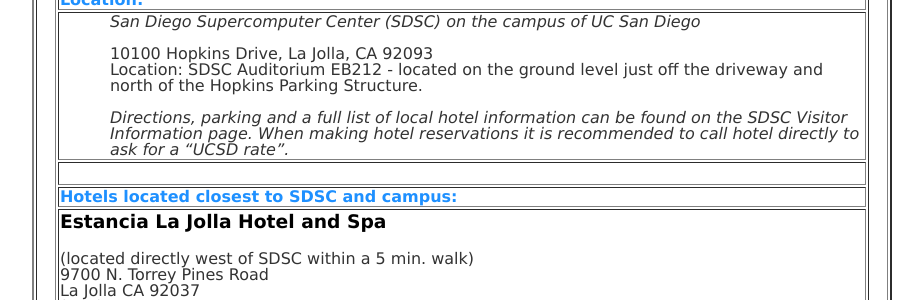
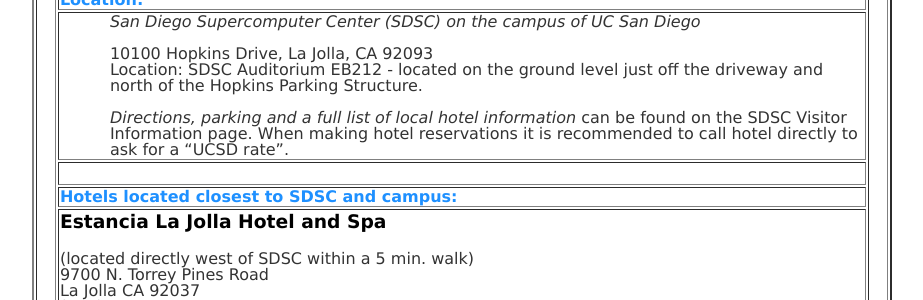
Before and after one commit to sdsc-hpc-training/sdsc-hpc-training.github.io, a Jekyll site: the page built from gpuhackathon/index.html, in a window 1280 px wide. Shown: the part 1413-1713 px from the top of the page, without its empty margins (178-1101 px from the left). Built offline with Jekyll 4.4.1, drawn with Linux system fonts in a browser that asks for light colours.

Commit message:
update index

```diff
--- a/gpuhackathon/index.html
+++ b/gpuhackathon/index.html
@@ -107,8 +107,7 @@
     the ground level just off the driveway and north of the
     Hopkins Parking Structure.</p>
     <p>
-    <p id="paral" class="italic">
-Directions, parking and a full list of local hotel information</em>
+    <p id="paral"><em>Directions, parking and a full list of local hotel information</em>
     can be found on the SDSC Visitor Information page.
     When making hotel reservations it is recommended to call hotel
     directly to ask for a “UCSD rate”.
```
